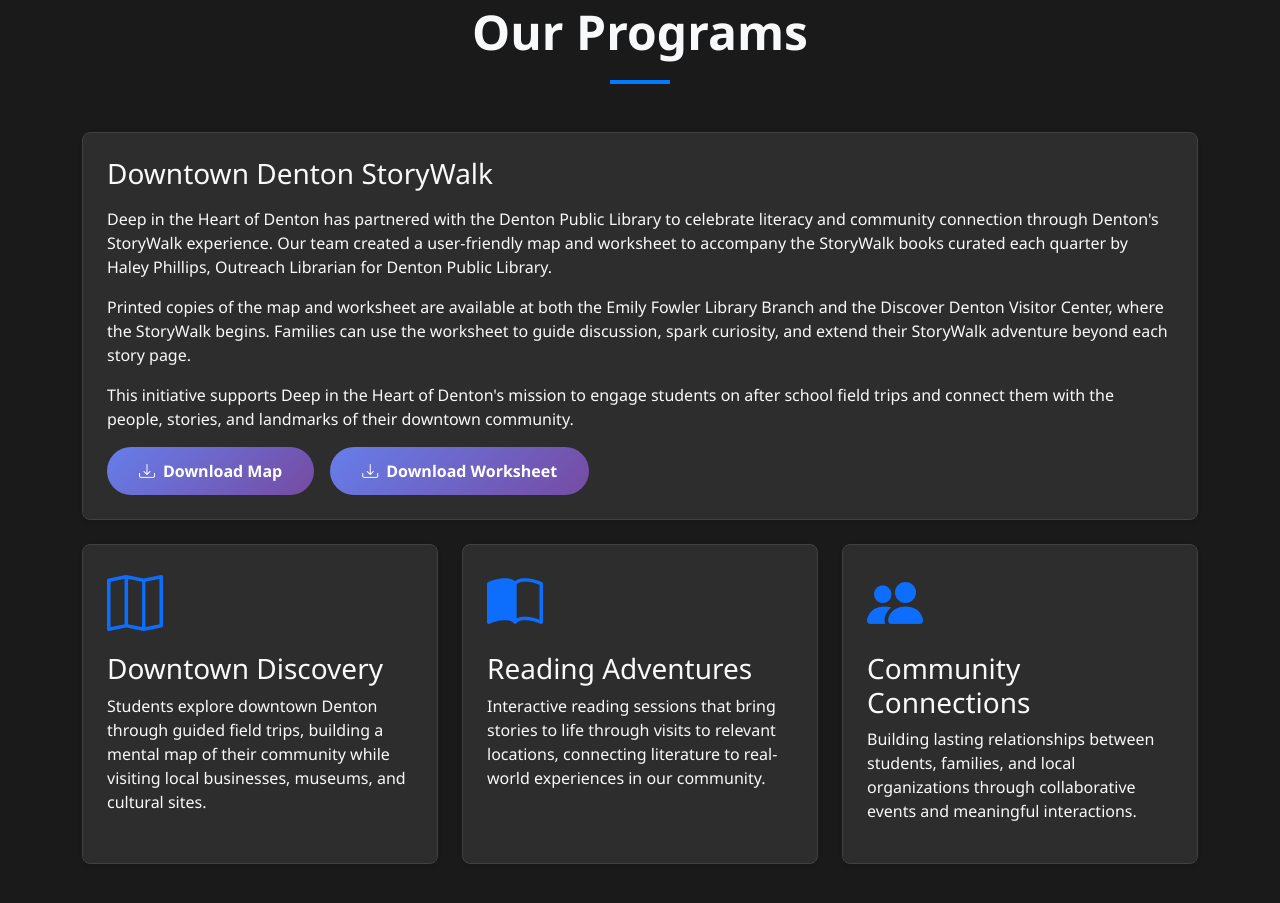
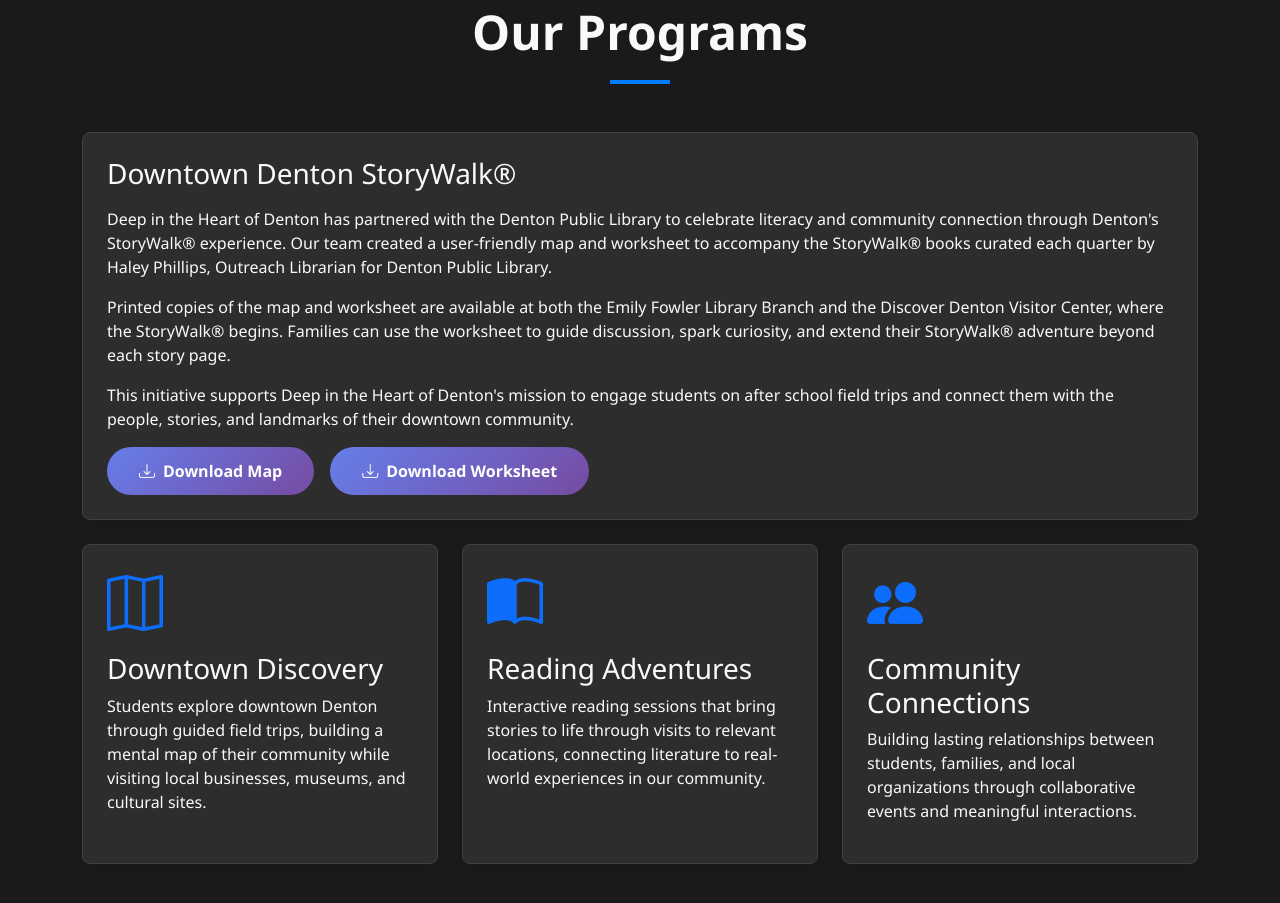
Before and after one commit to efstone/deep-in-the-heart-of-denton, a plain HTML site: page index.html in a window 1280 px wide. Shown: the part 2140-3043 px from the top of the page. Drawn offline with nearby package versions, Linux system fonts and the light colour scheme.

Commit message:
Add registered trademark symbol to "StoryWalk" references in program section

```diff
--- a/index.html
+++ b/index.html
@@ -164,9 +164,9 @@
             <div class="row mb-4">
                 <div class="col-12">
                     <div class="program-card p-4 bg-secondary rounded-3 shadow-sm text-light">
-                        <h3 class="mb-3">Downtown Denton StoryWalk</h3>
-                        <p>Deep in the Heart of Denton has partnered with the Denton Public Library to celebrate literacy and community connection through Denton's StoryWalk experience. Our team created a user-friendly map and worksheet to accompany the StoryWalk books curated each quarter by Haley Phillips, Outreach Librarian for Denton Public Library.</p>
-                        <p>Printed copies of the map and worksheet are available at both the Emily Fowler Library Branch and the Discover Denton Visitor Center, where the StoryWalk begins. Families can use the worksheet to guide discussion, spark curiosity, and extend their StoryWalk adventure beyond each story page.</p>
+                        <h3 class="mb-3">Downtown Denton StoryWalk®</h3>
+                        <p>Deep in the Heart of Denton has partnered with the Denton Public Library to celebrate literacy and community connection through Denton's StoryWalk® experience. Our team created a user-friendly map and worksheet to accompany the StoryWalk® books curated each quarter by Haley Phillips, Outreach Librarian for Denton Public Library.</p>
+                        <p>Printed copies of the map and worksheet are available at both the Emily Fowler Library Branch and the Discover Denton Visitor Center, where the StoryWalk® begins. Families can use the worksheet to guide discussion, spark curiosity, and extend their StoryWalk® adventure beyond each story page.</p>
                         <p class="mb-3">This initiative supports Deep in the Heart of Denton's mission to engage students on after school field trips and connect them with the people, stories, and landmarks of their downtown community.</p>
                         <div class="d-flex gap-3 flex-wrap">
                             <a href="StoryWalk_Map.pdf" class="btn btn-primary" download>
```
